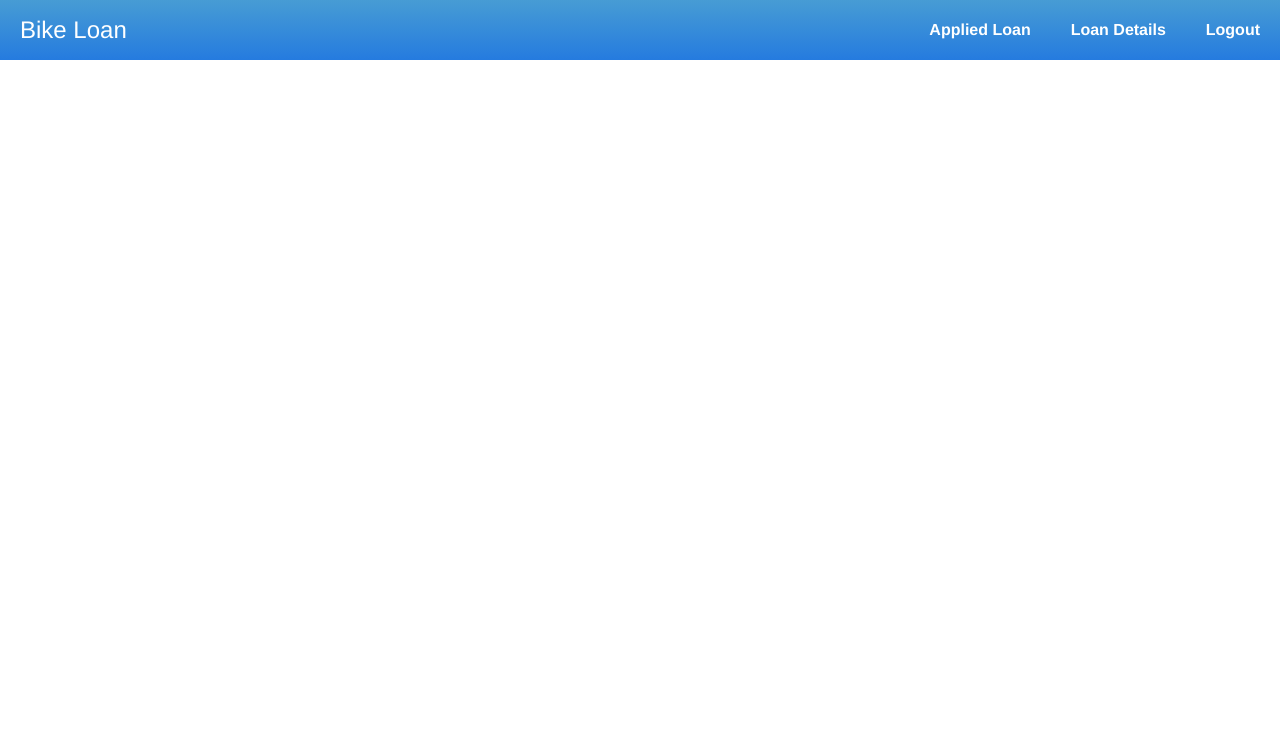
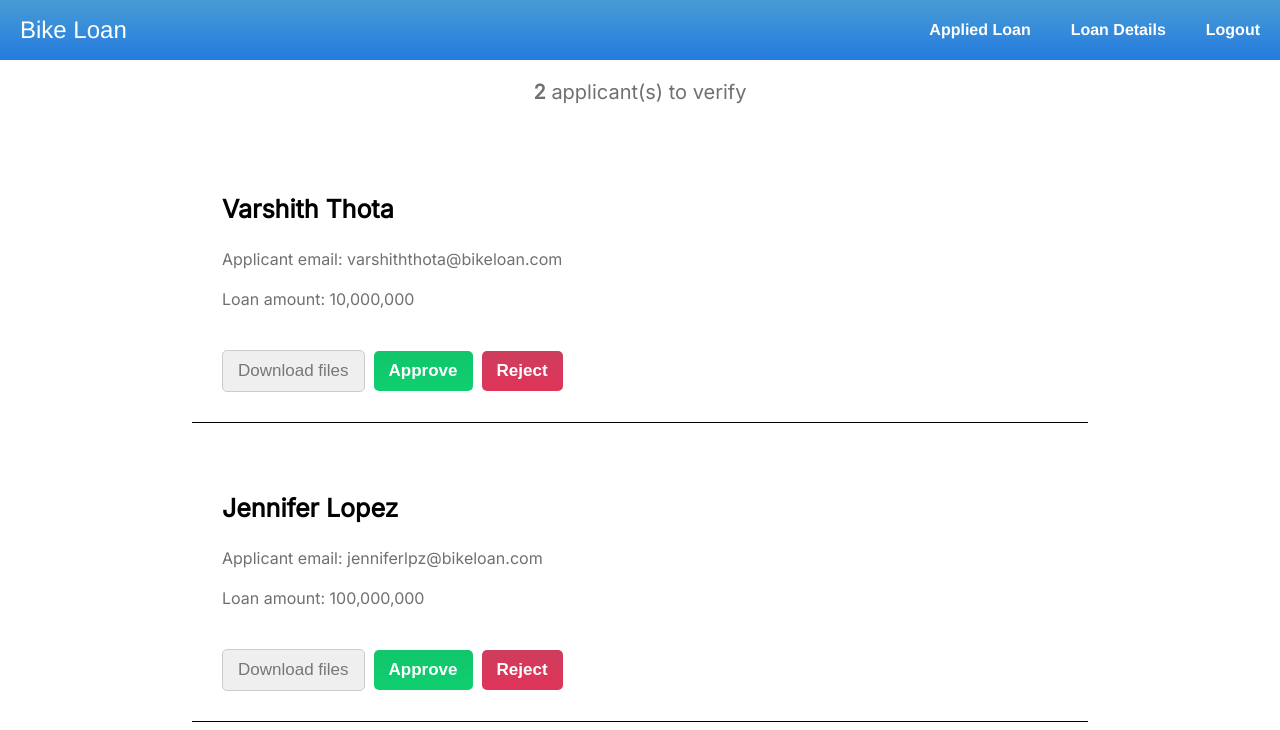
Before and after one commit to iamneo-production/311170b1-8dfb-45b8-b98f-e632175c0092, a React (Create React App) app in the folder reactapp/: page /admin/getAllLoans in a window 1280 px wide. Shown: the top 730 px of the page. Built offline with nearby package versions, Linux system fonts and the light colour scheme.

Commit message:
Dashboard styling

```diff
--- a/reactapp/src/App.css
+++ b/reactapp/src/App.css
@@ -139,8 +139,39 @@ button[type=submit] {
   vertical-align: middle;
 }
 
+.count_of_applications {
+  text-align: center;
+  font-size: 20px;
+}
+
+.applicants_list {
+  width: 70%;
+  margin: 0 auto;
+  padding: 20px;
+}
+
+.applicant_deets {
+  border-bottom: 1px solid;
+  padding: 30px;
+}
+
+.approve_btn {
+  background-image: linear-gradient(to bottom, #11c56b 0%, #0fcf6f 100%);
+  color: white;
+  font-weight: 600;
+  border: none;
+}
+
+.reject_btn {
+  background-image: linear-gradient(to bottom, #ce3d5c 0%, #df3459 100%);
+  color: white;
+  font-weight: 600;
+  border: none;
+}
+
 @media only screen and (max-width: 600px) {
-  .wrapper {
+  .wrapper,
+  .display_users_wrapper {
     padding: 18px;
   }
 }
--- a/reactapp/src/components/admin/Dashboard.jsx
+++ b/reactapp/src/components/admin/Dashboard.jsx
@@ -1,4 +1,5 @@
 import { Link } from "react-router-dom";
+import DisplayUser from "./DisplayUser";
 
 const Dashboard = () => {
   return (
@@ -15,8 +16,11 @@ const Dashboard = () => {
           <Link to="/">Logout</Link>
         </div>
       </header>
+      <div className="dashboard_content">
+        <DisplayUser />
+      </div>
     </div >
-  )
+  );
 }
 
 export default Dashboard;
--- /dev/null
+++ b/reactapp/src/components/admin/DisplayUser.jsx
@@ -0,0 +1,42 @@
+const DisplayUser = () => {
+  return (
+    <div className="display_users_wrapper">
+      <div className="count_of_applications">
+        <p><strong>2</strong> applicant(s) to verify</p>
+      </div>
+      <div className="applicants_list">
+        <div className="applicant_deets">
+          <p style={{ "color": "black", "fontSize": "25px" }}>
+            <strong>Varshith Thota</strong>
+          </p>
+          <p>
+            Applicant email: varshiththota@bikeloan.com
+          </p>
+          <p>
+            Loan amount: 10,000,000
+          </p>
+          <button className="download_files_btn">Download files</button> &nbsp;
+          <button className="approve_btn">Approve</button> &nbsp;
+          <button className="reject_btn">Reject</button> &nbsp;
+        </div>
+        <br />
+        <div className="applicant_deets">
+          <p style={{ "color": "black", "fontSize": "25px" }}>
+            <strong>Jennifer Lopez</strong>
+          </p>
+          <p>
+            Applicant email: jenniferlpz@bikeloan.com
+          </p>
+          <p>
+            Loan amount: 100,000,000
+          </p>
+          <button className="download_files_btn">Download files</button> &nbsp;
+          <button className="approve_btn">Approve</button> &nbsp;
+          <button className="reject_btn">Reject</button> &nbsp;
+        </div>
+      </div>
+    </div>
+  );
+}
+
+export default DisplayUser;
```
Also changed, not shown: reactapp/src/components/admin/EditUser.jsx (added, +9 -0 lines).
